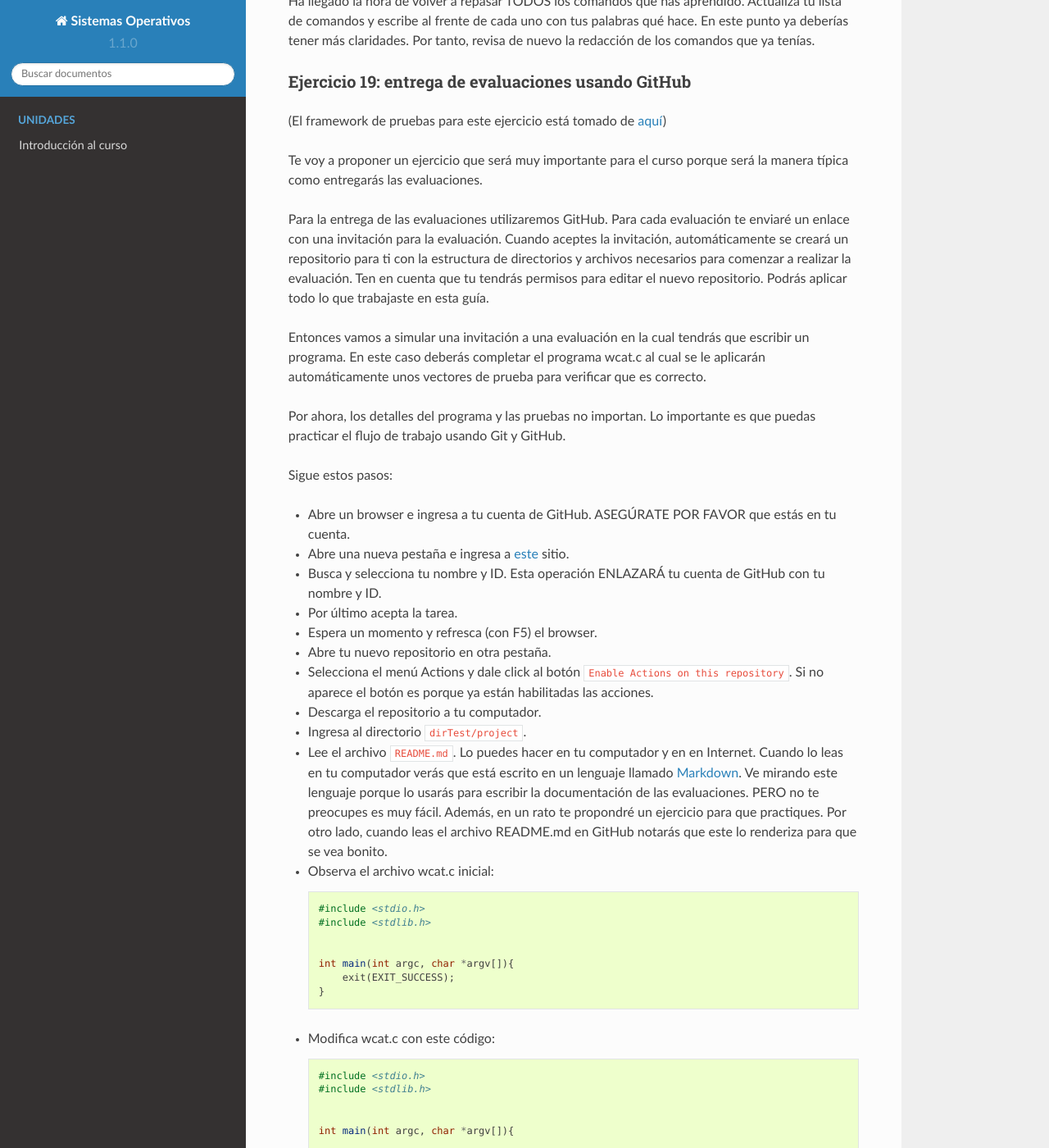
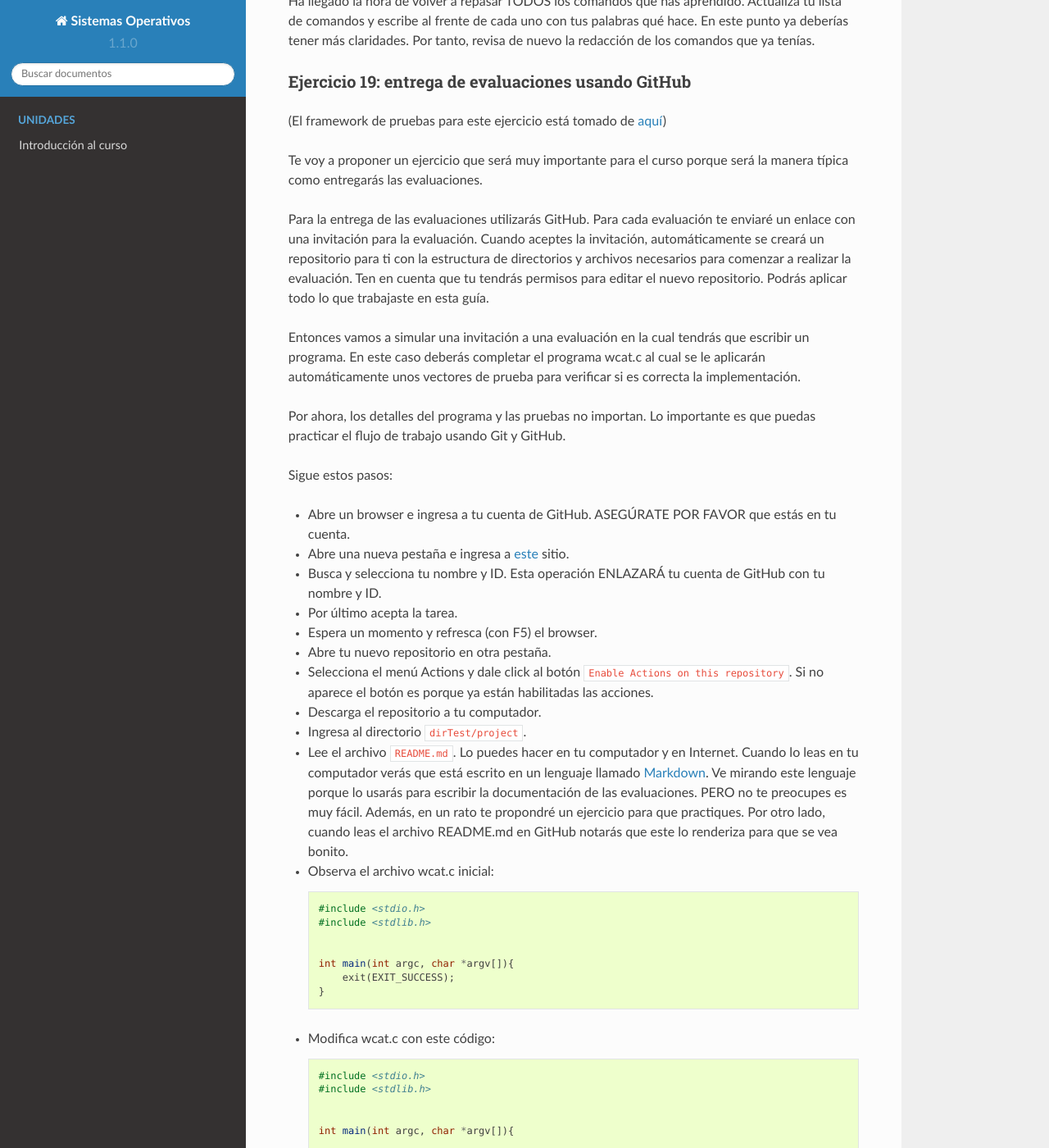
Before and after one commit to juanferfranco/sistemasoperativos, a Sphinx documentation site: the page built from docs/_unidad1/introGit.rst, in a window 1280 px wide and 1400 px high, scrolled down 16712 px. Shown: the whole window at 82% size. Built offline with Sphinx 7.4.7 and the Read the Docs theme 2.0.0, drawn with Linux system fonts in a browser that asks for light colours; pages that are not in the unit, such as notebooks, are missing from menus.

Commit message:
update ejercicio 19

```diff
--- a/docs/_unidad1/introGit.rst
+++ b/docs/_unidad1/introGit.rst
@@ -880,7 +880,7 @@ Ejercicio 19: entrega de evaluaciones usando GitHub
 Te voy a proponer un ejercicio que será muy importante para el curso
 porque será la manera típica como entregarás las evaluaciones.
 
-Para la entrega de las evaluaciones utilizaremos GitHub. Para cada evaluación
+Para la entrega de las evaluaciones utilizarás GitHub. Para cada evaluación
 te enviaré un enlace con una invitación para la evaluación. Cuando aceptes la
 invitación, automáticamente se creará un repositorio para ti con la estructura
 de directorios y archivos necesarios para comenzar a realizar la evaluación. Ten
@@ -889,8 +889,8 @@ todo lo que trabajaste en esta guía.
 
 Entonces vamos a simular una invitación a una evaluación en la cual tendrás que
 escribir un programa. En este caso deberás completar el programa wcat.c al cual
-se le aplicarán automáticamente unos vectores de prueba para verificar que es
-correcto.
+se le aplicarán automáticamente unos vectores de prueba para verificar si es
+correcta la implementación.
 
 Por ahora, los detalles del programa y las pruebas no importan. Lo importante es
 que puedas practicar el flujo de trabajo usando Git y GitHub.
@@ -909,7 +909,7 @@ Sigue estos pasos:
   repository``. Si no aparece el botón es porque ya están habilitadas las acciones.
 * Descarga el repositorio a tu computador.
 * Ingresa al directorio ``dirTest/project``.
-* Lee el archivo ``README.md``. Lo puedes hacer en tu computador y en en Internet. Cuando
+* Lee el archivo ``README.md``. Lo puedes hacer en tu computador y en Internet. Cuando
   lo leas en tu computador verás que está escrito en un lenguaje llamado
   `Markdown <https://docs.github.com/en/github/writing-on-github/getting-started-with-writing-and-formatting-on-github/basic-writing-and-formatting-syntax>`__.
   Ve mirando este lenguaje porque lo usarás para escribir la documentación de las evaluaciones. PERO
```
